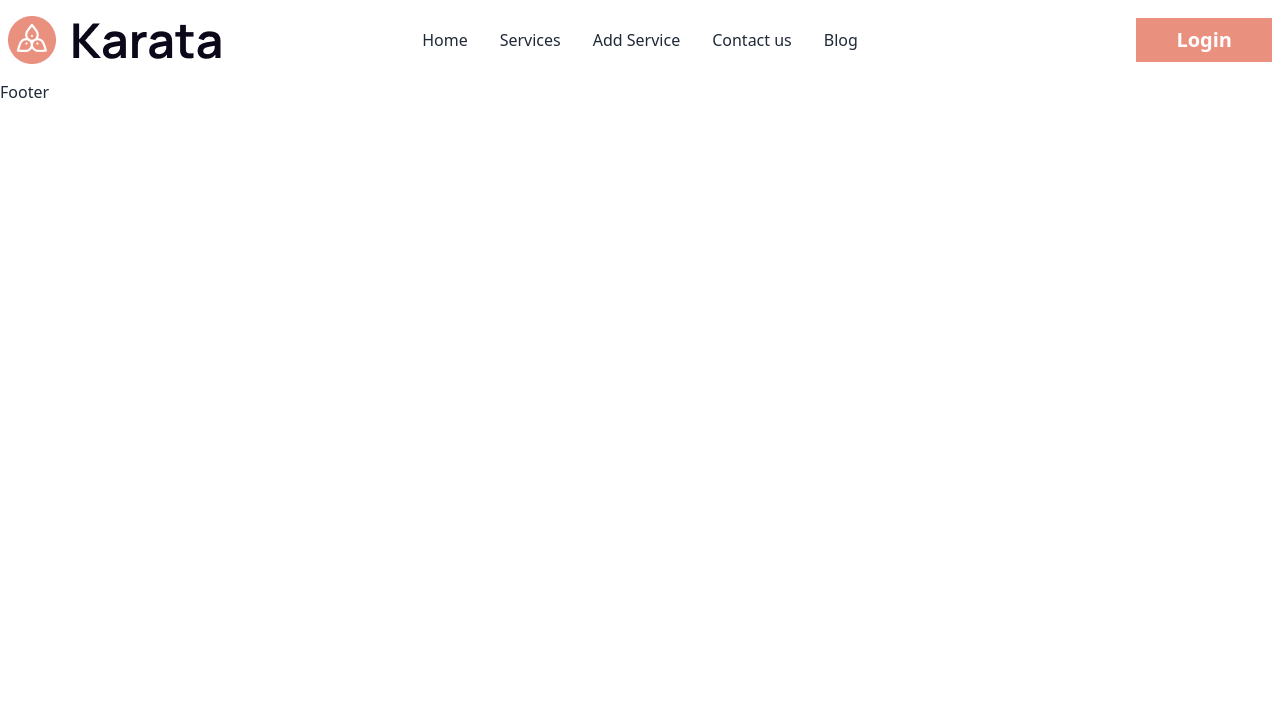
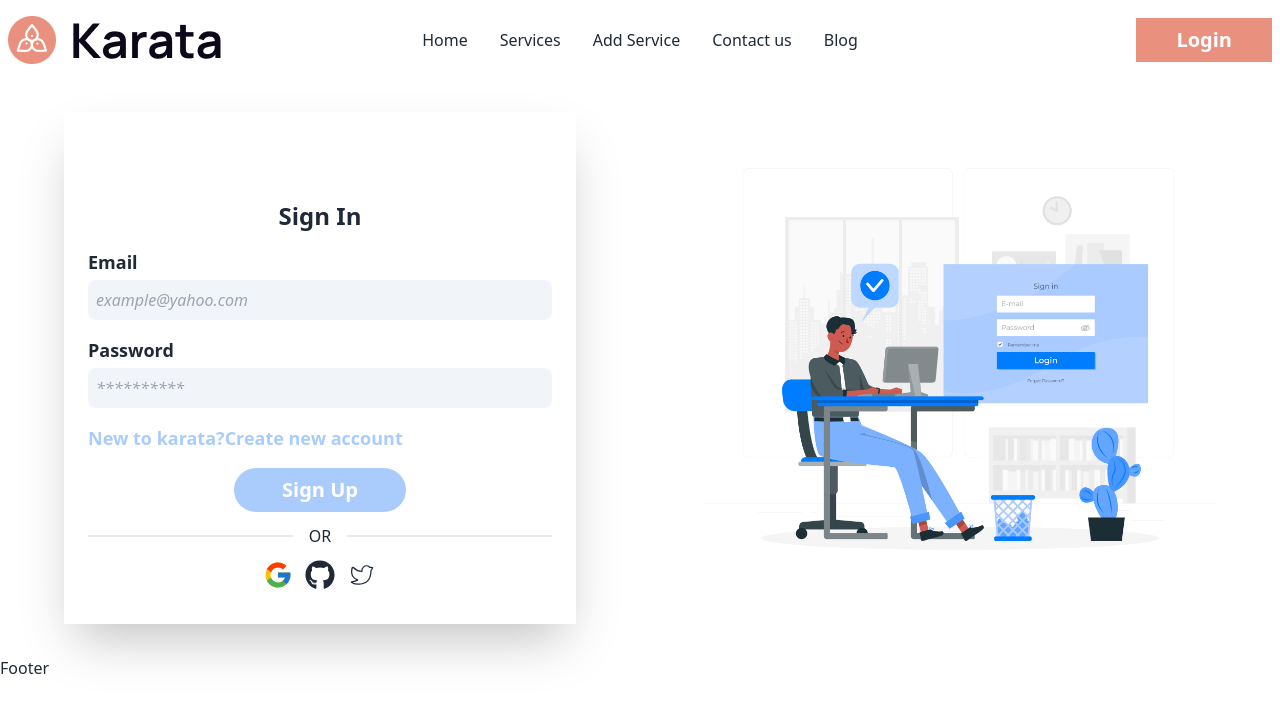
Before and after one commit to BayajidAlam/karata-client, a React (Create React App) app: page /login in a window 1280 px wide. Shown: the top 712 px of the page. Built offline with nearby package versions, Linux system fonts and the light colour scheme.

Commit message:
log in page done

```diff
--- a/src/Pages/LogIn/LogIn.js
+++ b/src/Pages/LogIn/LogIn.js
@@ -1,9 +1,54 @@
-import React from 'react';
+import React from "react";
+import { FcGoogle } from "react-icons/fc";
+import { FaGithub } from "react-icons/fa";
+import { CiTwitter } from "react-icons/ci";
+import { Link } from "react-router-dom";
+import pic from "../../assets/signin.jpg";
 
 const LogIn = () => {
   return (
     <div>
+      <div className="flex flex-col-reverse md:flex-row lg:flow-row container mx-auto  sm:py-8">
+        <div className="sm:w-2/5 mx-auto shadow-2xl">
+          <div className="p-6 sm:space-y-4 mt-16">
+            <h1 className="text-2xl font-bold text-center">Sign In</h1>
+            <div className="space-y-1">
+              <label className="text-lg font-semibold">Email</label>
+              <input
+                className="w-full bg-slate-100 py-2 px-2 rounded-lg placeholder:italic"
+                type="email"
+                placeholder="example@yahoo.com"
+              />
+            </div>
+            <div className="space-y-1">
+              <label className="text-lg font-semibold">Password</label>
+              <input
+                className="w-full bg-slate-100 py-2 px-2 rounded-lg placeholder:italic"
+                type="password"
+                placeholder="**********"
+              />
+            </div>
 
+            <p className="text-lg font-bold text-another">
+              New to karata?<Link to='/signUp'>Create new account</Link>
+            </p>
+            <div className="text-center">
+              <button className="py-2 px-12 bg-another text-white font-bold text-xl rounded-full">
+                Sign Up
+              </button>
+            </div>
+            <div className="divider">OR</div>
+            <div className="flex items-center justify-center space-x-3">
+              <FcGoogle className="text-3xl" />
+              <FaGithub className="text-3xl" />
+              <CiTwitter className="text-3xl" />
+            </div>
+          </div>
+        </div>
+        <div className="sm:w-2/5 mx-auto flex justify-center items-center">
+          <img className="w-full" src={pic} alt="" />
+        </div>
+      </div>
     </div>
   );
 };
--- a/src/Pages/SignUp/SignUp.js
+++ b/src/Pages/SignUp/SignUp.js
@@ -11,12 +11,12 @@ const SignUp = () => {
   return (
     <section>
       <div>
-        <div className="flex container mx-auto  py-8">
-          <div className="w-2/5 mx-auto shadow-2xl">
-            <div className="p-6 space-y-4">
+        <div className="flex flex-col-reverse md:flex-row lg:flow-row container mx-auto  sm:py-8">
+          <div className="sm:w-2/5 mx-auto shadow-2xl">
+            <div className="p-6 sm:space-y-4">
               <h1 className="text-2xl font-bold">Sign Up</h1>
-              <p className="text-lg">
-                Already have an account?<Link>Login</Link>
+              <p className="text-lg text-another font-bold">
+                Already have an account?<Link  to='/login'>Login</Link>
               </p>
               <div className="space-y-1">
                 <label className="text-lg font-semibold">Name</label>
@@ -61,7 +61,7 @@ const SignUp = () => {
                 <p className="text-xl">Remember me</p>
               </div>
               <div className="text-center">
-                <button className="py-2 px-12 bg-[#AACCFC] text-white font-bold text-xl rounded-full">
+                <button className="py-2 px-12 bg-another text-white font-bold text-xl rounded-full">
                   Sign Up
                 </button>
               </div>
@@ -73,7 +73,7 @@ const SignUp = () => {
               </div>
             </div>
           </div>
-          <div className="w-2/5 mx-auto flex justify-center items-center">
+          <div className="sm:w-2/5 mx-auto flex justify-center items-center">
             <img className="w-full" src={pic} alt="" />
           </div>
         </div>
--- a/tailwind.config.js
+++ b/tailwind.config.js
@@ -6,7 +6,8 @@ module.exports = {
   theme: {
     extend: {
       colors: {
-        "main": "#E9917E"
+        "main": "#E9917E",
+        "another":"#AACCFC"
       }
     },
   },
```
Also changed, not shown: src/assets/signin.jpg (added), src/assets/signup.jpg.
